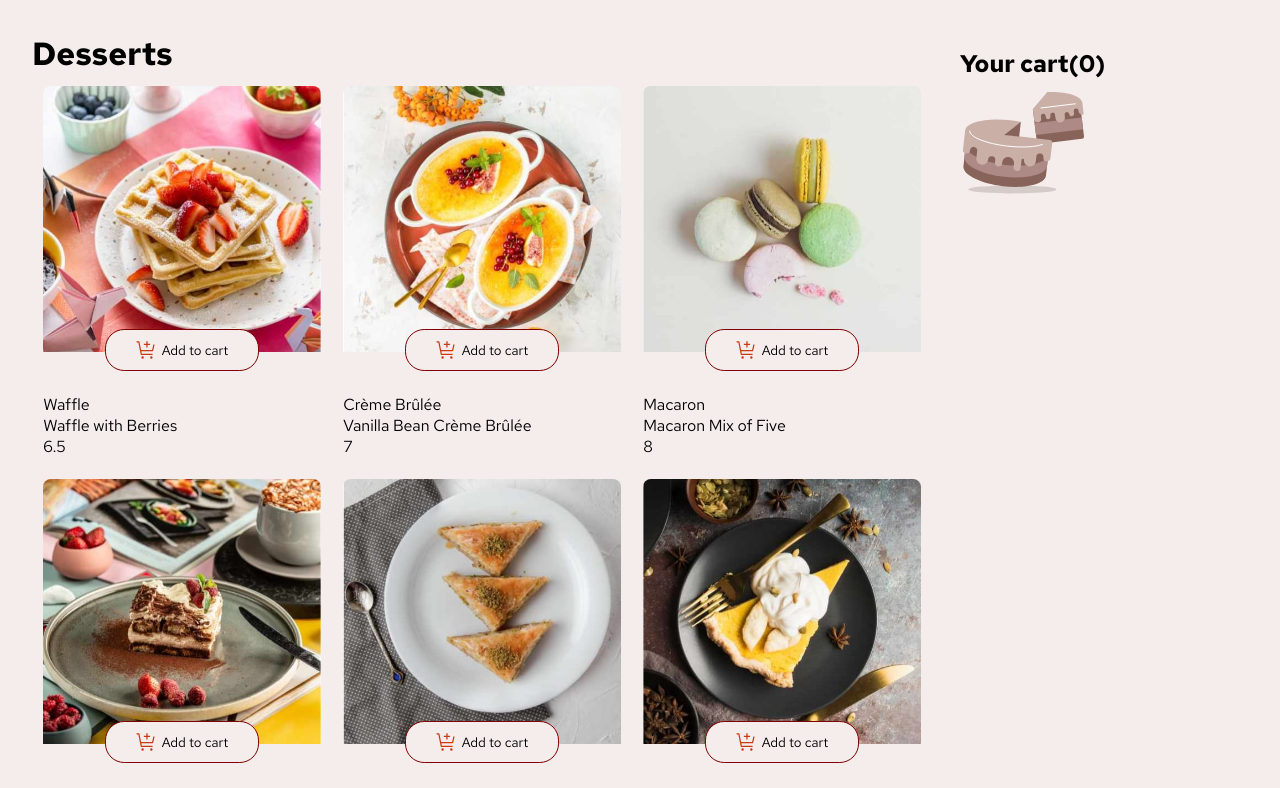
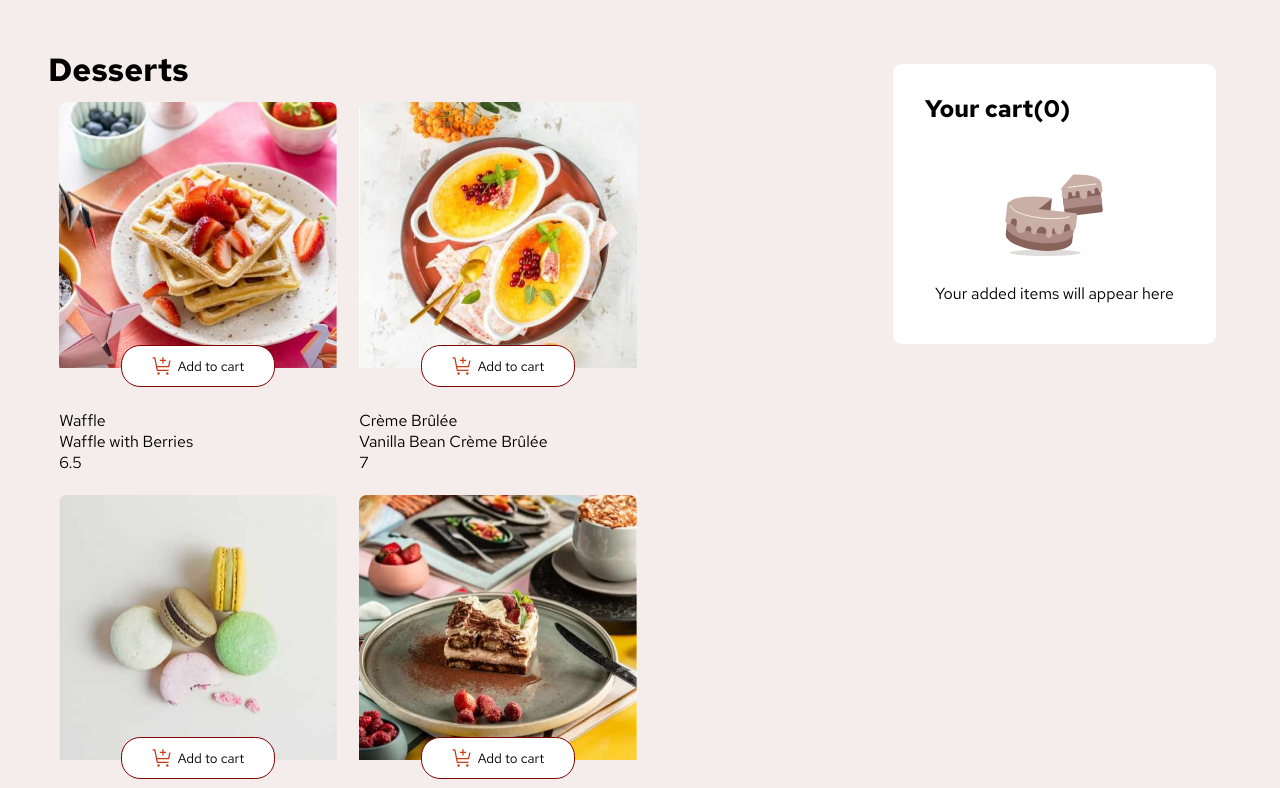
Before and after one commit to bleyyannick/FM_product-list-with-cart_NgVersion, an Angular app: page / in a window 1280 px wide. Shown: the top 788 px of the page. Built offline with nearby package versions, Linux system fonts and the light colour scheme.

Commit message:
wip: styling cart component

```diff
--- a/src/app/app.component.css
+++ b/src/app/app.component.css
@@ -4,10 +4,10 @@
 }
 
 main {
-    width: 75%;
+    width: 70%;
 }
 aside {
-    width: 25%;
+    width: 30%;
     padding: 1rem;
     background-color: hsl(13, 31%, 94%);
 }
--- a/src/app/cart/cart.component.css
+++ b/src/app/cart/cart.component.css
@@ -0,0 +1,19 @@
+.cart {
+    background: white;
+    width: 100%;
+    min-height: 280px;
+    padding: 1.8rem 2rem 2.3rem;
+    border-radius: 9px;
+    display:flex;
+    flex-direction: column;
+    align-items: center;
+}
+.cart h2 {
+    font-size: 1.5rem;
+    align-self: start;
+    margin-bottom: 2.5rem;
+}
+.cart img {
+    width: 40%;
+    margin-bottom: 1rem;
+}
--- a/src/app/cart/cart.component.ts
+++ b/src/app/cart/cart.component.ts
@@ -5,9 +5,10 @@ import { Component } from '@angular/core';
   standalone: true,
   imports: [],
   template: `
-    <article>
+      <article class="cart">
         <h2>Your cart(0)</h2>
-        <img [src]="emptyCartImg" alt="cart">
+        <img [src]="emptyCartImg" alt="empty cart">
+        <p>Your added items will appear here</p>
       </article>
   `,
   styleUrl: './cart.component.css'
--- a/src/app/product/product-item/product-item.component.css
+++ b/src/app/product/product-item/product-item.component.css
@@ -31,6 +31,7 @@
   align-items: center;
   position: relative;
   bottom: 23px;
+  background-color: white;
 }
 
 .icon-cart {
--- a/src/styles.css
+++ b/src/styles.css
@@ -4,9 +4,12 @@
   padding: 0;
   box-sizing: border-box;
   font-family: "Red Hat Text", sans-serif;
+}
+
+html, body {
   background-color: hsl(13, 31%, 94%);
 }
 
 body {
-  padding: 2rem;
+  padding: 3rem;
 }
```
